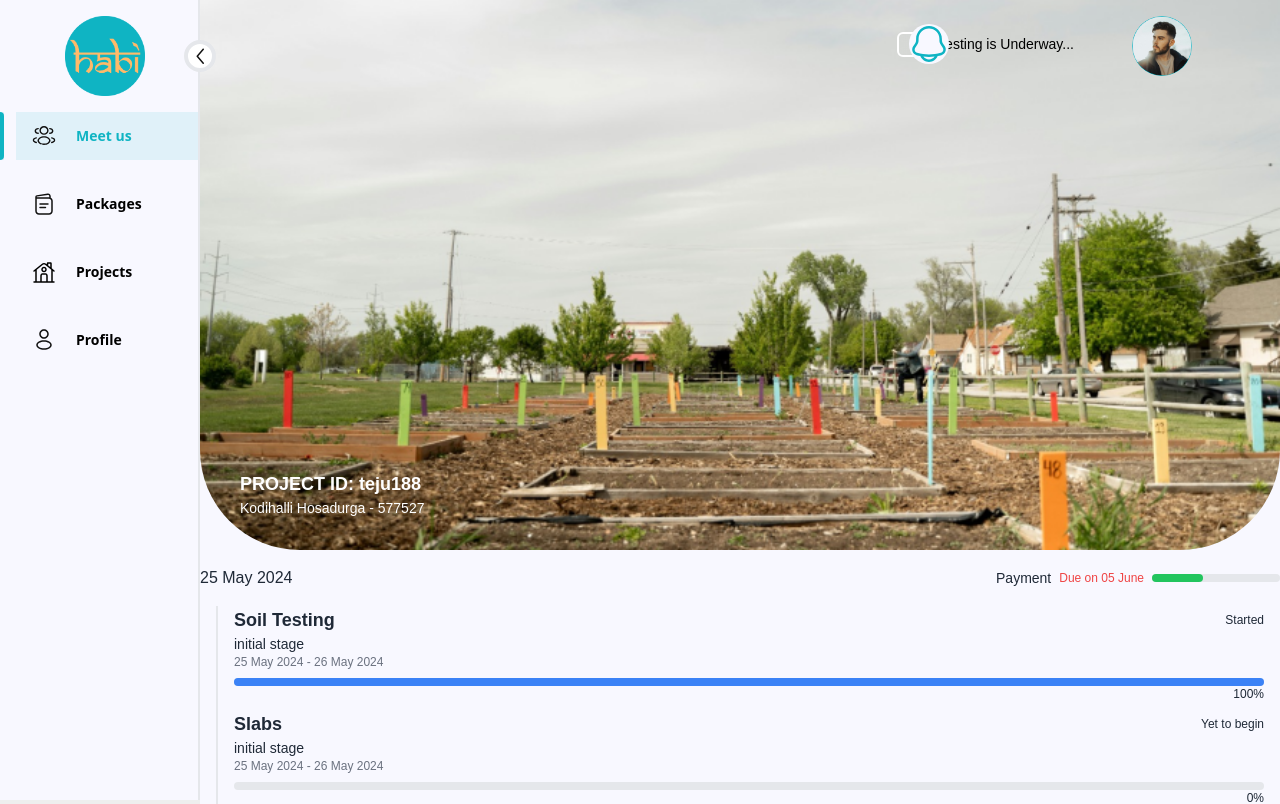
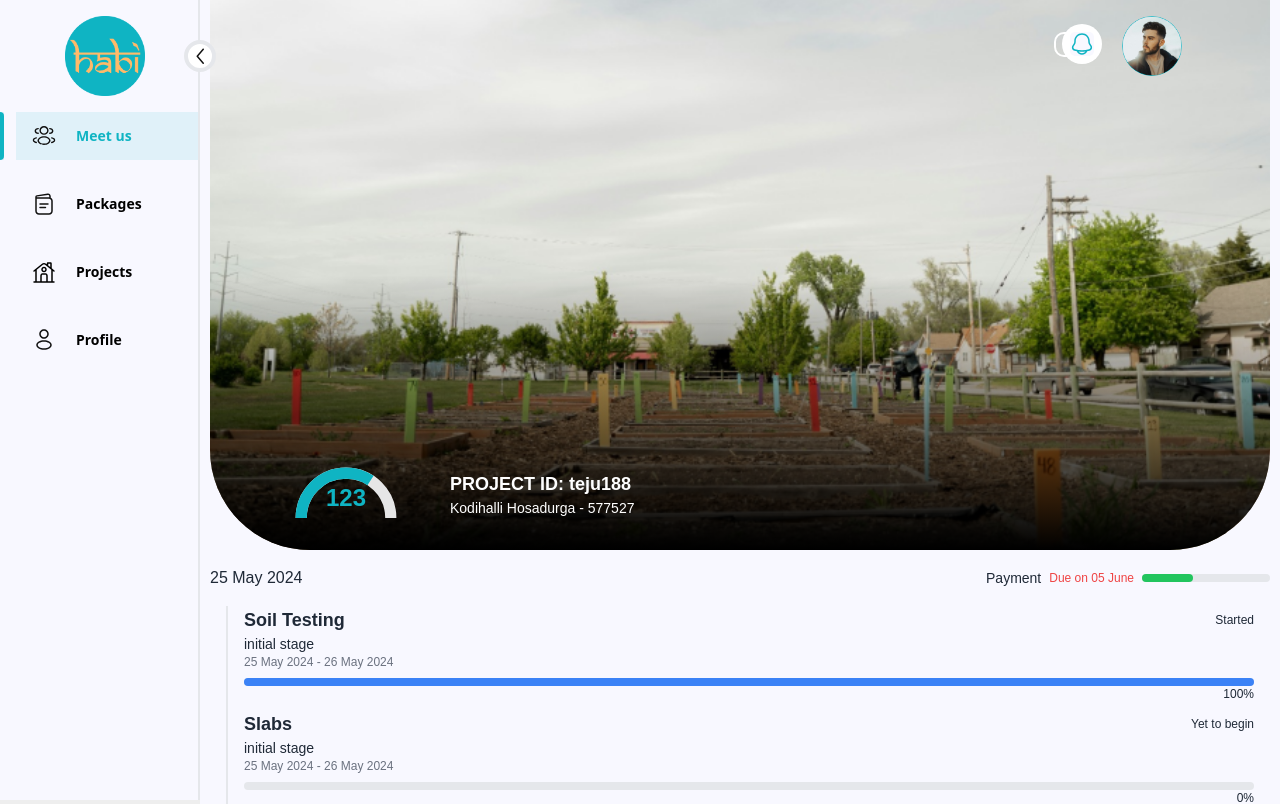
Before and after one commit to tejudharanesh/teju_habi, a React (Vite) app in the folder client/: page / in a window 1280 px wide. Shown: the top 804 px of the page. Built offline with nearby package versions, Linux system fonts and the light colour scheme.

Commit message:
created progressive bar

```diff
--- a/client/src/components/SemiCircularProgressBar.jsx
+++ b/client/src/components/SemiCircularProgressBar.jsx
@@ -13,15 +13,15 @@ const SemiCircularProgressBar = () => {
 
   const radius = 40; // radius of the semi-circle
   const dashArray = Math.PI * radius; // circumference of the semi-circle
-  const dashOffset = dashArray * (1 - (progress / 180)); // offset based on the progress
+  const dashOffset = dashArray * (1 - progress / 180); // offset based on the progress
 
   return (
-    <div className="relative flex items-center justify-center rotate-90">
-      <svg className="w-36 h-36 transform -rotate-90" viewBox="0 0 100 50">
+    <div className="relative flex items-center justify-center rotate-90 ">
+      <svg className="w-28 h-28 transform -rotate-90" viewBox="0 0 100 50">
         <defs>
           <linearGradient id="gradient" x1="0%" y1="0%" x2="100%" y2="100%">
-            <stop offset="0%" stopColor="#000000" />
-            <stop offset="100%" stopColor="#000000" />
+            <stop offset="0%" stopColor="#0FB4C3" />
+            <stop offset="100%" stopColor="#0FB4C3" />
           </linearGradient>
         </defs>
         <path
@@ -39,7 +39,7 @@ const SemiCircularProgressBar = () => {
           strokeDashoffset={dashOffset}
         />
       </svg>
-      <div className="absolute text-2xl text-gray-800 -rotate-90 ml-3">
+      <div className="absolute text-2xl font-bold text-primary -rotate-90 ml-4">
         {progress}
       </div>
     </div>
--- a/client/src/index.css
+++ b/client/src/index.css
@@ -13,3 +13,40 @@
   align-items: center;
   justify-content: center;
 }
+
+@keyframes growShrink {
+  0% {
+    width: 0;
+  }
+  50% {
+    width: 100%;
+  }
+  100% {
+    width: 0;
+  }
+}
+
+.notification {
+  display: flex;
+  align-items: center;
+
+  border: 2px solid white;
+  padding: 10px;
+  border-radius: 10px;
+  width: 0;
+  overflow: hidden;
+  animation: growShrink 5s ;
+}
+
+.bell-icon {
+  border-radius: 50%;
+  width: 40px;
+  height: 40px;
+  z-index: 10;
+  margin-left: 10px;
+}
+
+.notification span {
+  font-size: 14px;
+  color: black;
+}
--- a/client/src/pages/HomePage.jsx
+++ b/client/src/pages/HomePage.jsx
@@ -2,6 +2,7 @@ import React, { useState, useEffect } from "react";
 import home from "../assets/images/Rectangle 521.png";
 import profile from "../assets/images/profile.png";
 import bell from "../assets/svg/Bell.svg";
+import SemiCircularProgressBar from "../components/SemiCircularProgressBar";
 
 const HomePage = () => {
   const [startSlideOut, setStartSlideOut] = useState(false);
@@ -59,7 +60,7 @@ const HomePage = () => {
   ];
 
   return (
-    <div className="min-h-screen flex flex-col items-center bg-background font-poppins w-full">
+    <div className="min-h-screen flex flex-col items-center bg-layoutColor font-poppins w-full">
       {/* <header className="flex justify-between items-center p-4 bg-white shadow-md">
         <div className="flex items-center">
           <img src="logo.png" alt="Logo" className="h-10" />
@@ -87,15 +88,22 @@ const HomePage = () => {
       </header> */}
 
       <main className="flex lg:flex-col">
-        <div className="w-full bg-layoutColor">
-          <div className="">
-            <div className="relative">
-              <img
-                src={home}
-                alt="Project"
-                className="w-screen md:h-[550px] object-cover rounded-b-[20px] md:rounded-b-[100px]"
+        <div className=" bg-layoutColor">
+          <div
+            className="relative"
+            style={{ width: "calc(100vw - 220px)", height: "550px" }}
+          >
+            <div
+              className="absolute inset-0 bg-cover bg-center rounded-b-[20px] md:rounded-b-[100px]"
+              style={{ backgroundImage: `url(${home})` }}
             />
-              <div className="absolute bottom-3 left-5 md:bottom-8 md:left-10 text-white">
+            <div className="absolute inset-0 bg-gradient-to-t from-black via-transparent to-transparent rounded-b-[20px] md:rounded-b-[100px]"></div>
+
+            <div className="absolute -bottom-4 left-10 md:bottom-1 md:left-20 text-white">
+              <SemiCircularProgressBar />
+            </div>
+
+            <div className="absolute bottom-3 left-48 md:bottom-8 md:left-60 text-white">
               <p className="text-lg font-semibold">PROJECT ID: teju188</p>
               <p className="text-sm">Kodihalli Hosadurga - 577527</p>
             </div>
@@ -107,16 +115,18 @@ const HomePage = () => {
               />
             </div>
             <div className="absolute top-4 right-4 md:top-4 md:right-40 flex items-center space-x-2 p-2 rounded-lg">
-                <div className="flex items-center backdrop-blur-sm rounded-md border-white border-2 px-3 whitespace-nowrap -mr-6 h-[25px] animate-grow-shrink">
+              <div className="notification flex items-center backdrop-blur-sm rounded-md border-white border-2 px-3 whitespace-nowrap -mr-6 h-[25px]">
                 <span className="text-sm text-black">
                   Soil Testing is Underway...
                 </span>
               </div>
+              <div className="w-[40px] h-[40px] z-10 rounded-full bg-white">
                 <img
                   src={bell}
                   alt="Bell Icon"
-                  className="rounded-full w-[40px] h-[40px] z-10"
+                  className="w-[24px] h-[24px] mx-auto my-2"
                 />
+              </div>
             </div>
           </div>
           <div className="flex justify-between items-center mt-4">
@@ -134,7 +144,6 @@ const HomePage = () => {
                     className="bg-green-500 h-2 rounded-full"
                     style={{ width: "40%" }}
                   ></div>
-                  </div>
                 </div>
               </div>
             </div>
```
Lines whose indentation alone changed are shown as unchanged.
